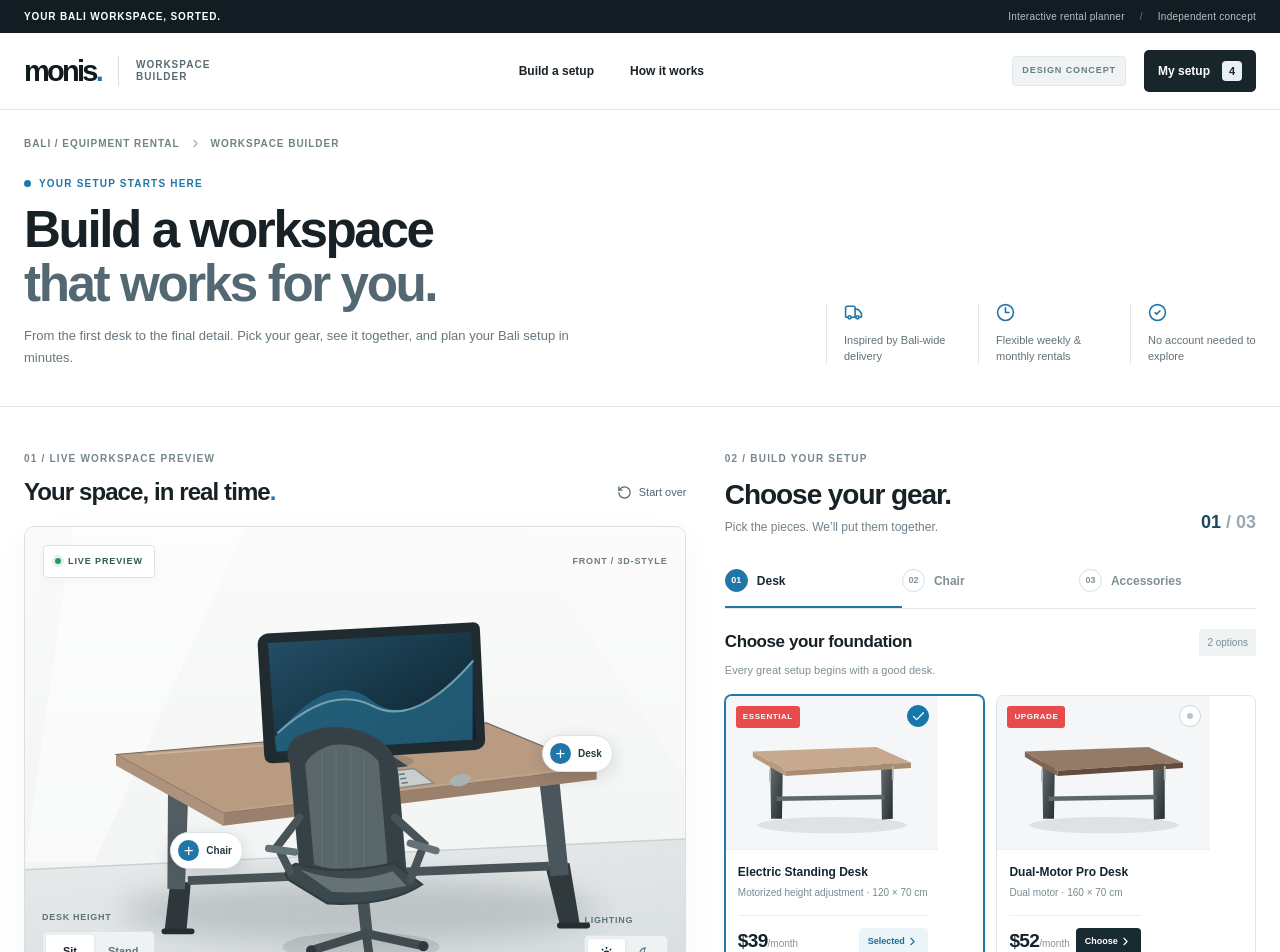
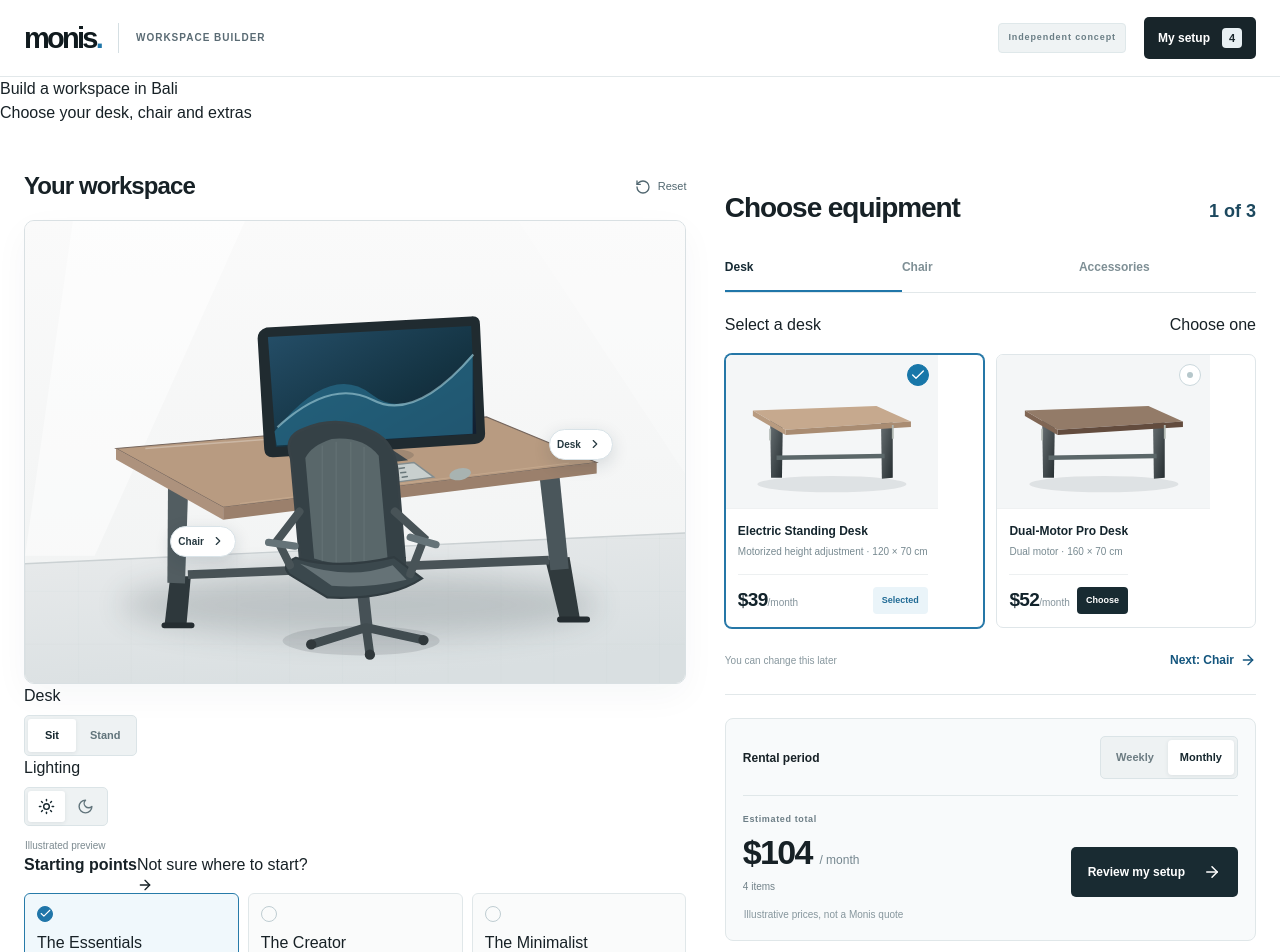
Before and after one commit to halil-yesilyurt/workspace-studio, a Next.js app: page / in a window 1280 px wide. Shown: the top 952 px of the page. Built offline with nearby package versions, Linux system fonts and the light colour scheme.

Commit message:
refactor: remove decorative marketing sections and establish a focused builder layout

```diff
--- a/src/components/workspace-builder.tsx
+++ b/src/components/workspace-builder.tsx
@@ -3,14 +3,14 @@
 import { useEffect, useRef, useState } from 'react';
 import { AnimatePresence, motion, useReducedMotion } from 'motion/react';
 import {
-  ArrowLeft, ArrowRight, Check, CheckCircle2, ChevronRight, Clock3, Copy, Download,
-  ExternalLink, Info, Lightbulb, Link2, Moon, PackageCheck, RotateCcw,
-  Sun, Truck, X, SlidersHorizontal,
+  ArrowLeft, ArrowRight, Check, ChevronRight, Copy, Download,
+  ExternalLink, Info, Link2, Moon, RotateCcw,
+  Sun, X,
 } from 'lucide-react';
 import {
   accessories, accessoryIds, applyPreset, chairIds, chairs, deskIds, desks,
   formatPrice, initialSetup, isSetup, parseSetupParams, presets, selectedProducts,
-  serializeSetup, setupInsight, totalFor, withAccessory,
+  serializeSetup, totalFor, withAccessory,
   type AccessoryId, type CategoryId, type ChairId, type DeskId, type PresetId,
   type Setup,
 } from '@/lib/catalog';
@@ -86,7 +86,6 @@ export function WorkspaceBuilder() {
   const products = selectedProducts(setup);
   const total = totalFor(setup);
   const activeIndex = steps.findIndex((item) => item.id === step);
-  const insight = setupInsight(setup);
 
   async function copyText(text: string, success: string) {
     try { await navigator.clipboard.writeText(text); setMessage(success); }
@@ -119,67 +118,56 @@ export function WorkspaceBuilder() {
 
   return (
     <div className="site-shell">
-      <div className="announcement"><span>YOUR BALI WORKSPACE, SORTED.</span><span className="announcement-right">Interactive rental planner <span className="announcement-divider">/</span> Independent concept</span></div>
-      <header className="site-header">
-        <a className="brand" href="#top" aria-label="Workspace Builder home"><strong>monis<span>.</span></strong><span className="brand-separator"/><span className="brand-product">workspace<br/>builder</span></a>
-        <nav className="header-links" aria-label="Primary navigation">
-          <a href="#builder">Build a setup</a>
-          <a href="#how-it-works">How it works</a>
-        </nav>
-        <div className="header-actions"><span className="demo-flag">DESIGN CONCEPT</span><button className="header-review" onClick={() => setDialog('review')}>My setup <span className="header-count">{products.length}</span></button></div>
+
+      <header className="site-header" id="top">
+        <a className="brand" href="#top" aria-label="Workspace Builder home"><strong>monis<span>.</span></strong><span className="brand-separator"/><span className="brand-product">Workspace builder</span></a>
+        <div className="header-actions"><span className="demo-flag">Independent concept</span><button className="header-review" onClick={() => setDialog('review')}>My setup <span className="header-count">{products.length}</span></button></div>
       </header>
-
-      <main id="top">
-        <section className="intro-band" aria-labelledby="page-title">
-          <div className="breadcrumb">BALI / EQUIPMENT RENTAL <ChevronRight size={13}/> WORKSPACE BUILDER</div>
-          <div className="intro-row"><div><div className="intro-kicker"><span className="kicker-dot"/> YOUR SETUP STARTS HERE</div><h1 id="page-title">Build a workspace<br/><span>that works for you.</span></h1><p>From the first desk to the final detail. Pick your gear, see it together, and plan your Bali setup in minutes.</p></div><div className="intro-stats"><div><Truck size={19}/><span>Inspired by Bali-wide delivery</span></div><div><Clock3 size={19}/><span>Flexible weekly & monthly rentals</span></div><div><CheckCircle2 size={19}/><span>No account needed to explore</span></div></div></div>
-        </section>
-
+      <main>
+        <div className="page-intro"><h1 id="page-title">Build a workspace in Bali</h1><span>Choose your desk, chair and extras</span></div>
         <section id="builder" className="builder-layout" aria-label="Interactive workspace builder">
           <div className="preview-column">
-            <div className="preview-heading"><div><span className="section-label">01 / LIVE WORKSPACE PREVIEW</span><h2>Your space, in real time<span className="blue-dot">.</span></h2></div><button className="reset-link" onClick={reset}><RotateCcw size={15}/> Start over</button></div>
+            <div className="preview-heading"><h2>Your workspace</h2><button className="reset-link" onClick={reset}><RotateCcw size={16}/> Reset</button></div>
             <div className={`workspace-stage ${lighting === 'evening' ? 'is-evening' : ''}`}>
-              <div className="stage-top"><span className="live-pill"><span/> LIVE PREVIEW</span><span className="stage-view">FRONT / 3D-STYLE</span></div>
               <WorkspaceScene setup={setup} height={height} lighting={lighting}/>
-              <button className="hotspot hotspot-desk" onClick={() => setStep('desk')} aria-label="Choose a desk"><span>+</span> Desk</button>
-              <button className="hotspot hotspot-chair" onClick={() => setStep('chair')} aria-label="Choose a chair"><span>+</span> Chair</button>
-              <div className="scene-controls"><div className="control-group"><span className="control-caption">DESK HEIGHT</span><div className="mini-toggle" role="group" aria-label="Preview desk height"><button className={height === 'sit' ? 'active' : ''} aria-pressed={height === 'sit'} onClick={() => setHeight('sit')}>Sit</button><button className={height === 'stand' ? 'active' : ''} aria-pressed={height === 'stand'} onClick={() => setHeight('stand')}>Stand</button></div></div><div className="control-group"><span className="control-caption">LIGHTING</span><div className="mini-toggle icon-toggle" role="group" aria-label="Preview lighting"><button className={lighting === 'day' ? 'active' : ''} aria-label="Daylight" title="Daylight" aria-pressed={lighting === 'day'} onClick={() => setLighting('day')}><Sun size={15}/></button><button className={lighting === 'evening' ? 'active' : ''} aria-label="Evening" title="Evening" aria-pressed={lighting === 'evening'} onClick={() => setLighting('evening')}><Moon size={15}/></button></div></div></div>
+              <button className="hotspot hotspot-desk" onClick={() => setStep('desk')} aria-label="Choose a desk">Desk <ChevronRight size={14}/></button>
+              <button className="hotspot hotspot-chair" onClick={() => setStep('chair')} aria-label="Choose a chair">Chair <ChevronRight size={14}/></button>
             </div>
-            <div className="preview-caption"><span><span className="caption-check">✓</span> Visual changes appear instantly</span><span>Illustrated preview · Not to scale</span></div>
-            <button className="finder-callout" onClick={() => setDialog('finder')}>
-              <span className="finder-callout-icon"><SlidersHorizontal size={20}/></span>
-              <span className="finder-callout-copy"><strong>Not sure where to start?</strong><small>Find your perfect setup in 3 quick questions.</small></span>
-              <span className="finder-callout-action">Find my fit <ArrowRight size={17}/></span>
-            </button>
-            <div className="preset-box"><div className="preset-header"><span className="section-label">QUICK START</span><strong>Or start with a curated setup</strong></div><div className="preset-list">{(Object.keys(presets) as PresetId[]).map((id) => <button key={id} className={`preset-card ${preset === id ? 'active' : ''}`} onClick={() => pickPreset(id)} aria-pressed={preset === id}><span className="preset-radio">{preset === id && <Check size={12}/>}</span><strong>{presets[id].label}</strong><small>{presets[id].subtitle}</small></button>)}</div></div>
+            <div className="scene-toolbar">
+              <div className="control-group"><span>Desk</span><div className="mini-toggle" role="group" aria-label="Preview desk height"><button className={height === 'sit' ? 'active' : ''} aria-pressed={height === 'sit'} onClick={() => setHeight('sit')}>Sit</button><button className={height === 'stand' ? 'active' : ''} aria-pressed={height === 'stand'} onClick={() => setHeight('stand')}>Stand</button></div></div>
+              <div className="control-group"><span>Lighting</span><div className="mini-toggle icon-toggle" role="group" aria-label="Preview lighting"><button className={lighting === 'day' ? 'active' : ''} aria-label="Daylight" aria-pressed={lighting === 'day'} onClick={() => setLighting('day')}><Sun size={17}/></button><button className={lighting === 'evening' ? 'active' : ''} aria-label="Evening" aria-pressed={lighting === 'evening'} onClick={() => setLighting('evening')}><Moon size={17}/></button></div></div>
+              <span className="preview-caption">Illustrated preview</span>
+            </div>
+            <div className="quick-start">
+              <div className="quick-start-title"><strong>Starting points</strong><button className="finder-link" onClick={() => setDialog('finder')}>Not sure where to start? <ArrowRight size={16}/></button></div>
+              <div className="preset-list">{(Object.keys(presets) as PresetId[]).map((id) => <button key={id} className={`preset-card ${preset === id ? 'active' : ''}`} onClick={() => pickPreset(id)} aria-pressed={preset === id}><span className="preset-radio">{preset === id && <Check size={13}/>}</span><span>{presets[id].label}</span></button>)}</div>
+            </div>
           </div>
-
           <div className="config-column">
-            <div className="config-heading"><div><span className="section-label">02 / BUILD YOUR SETUP</span><h2>Choose your gear.</h2><p>Pick the pieces. We’ll put them together.</p></div><span className="step-count">{String(activeIndex + 1).padStart(2, '0')} <span>/ 03</span></span></div>
-            <div className="step-nav" role="tablist" aria-label="Configure your workspace">
-              {steps.map((item, index) => <button key={item.id} role="tab" id={`tab-${item.id}`} aria-selected={step === item.id} aria-controls="selection-panel" className={`step-tab ${step === item.id ? 'active' : ''}`} onClick={() => setStep(item.id)}><span>{String(index + 1).padStart(2, '0')}</span>{item.label}</button>)}
-            </div>
+            <div className="config-heading"><h2>Choose equipment</h2><span className="step-count">{activeIndex + 1} of 3</span></div>
+            <div className="step-nav" role="tablist" aria-label="Configure your workspace">{steps.map((item) => <button key={item.id} role="tab" id={`tab-${item.id}`} aria-selected={step === item.id} aria-controls="selection-panel" className={`step-tab ${step === item.id ? 'active' : ''}`} onClick={() => setStep(item.id)}>{item.label}</button>)}</div>
             <div id="selection-panel" role="tabpanel" aria-labelledby={`tab-${step}`} className="selection-area">
               <AnimatePresence mode="wait" initial={false}>
-                <motion.div key={step} initial={{ opacity: 0, y: reduced ? 0 : 8 }} animate={{ opacity: 1, y: 0 }} exit={{ opacity: 0, y: reduced ? 0 : -8 }} transition={{ duration: reduced ? 0 : .18 }}>
-                  <div className="selection-heading"><div><h3>{steps[activeIndex].detail}</h3><p>{step === 'desk' ? 'Every great setup begins with a good desk.' : step === 'chair' ? 'Stay comfortable from first call to last.' : 'Choose as many extras as you like.'}</p></div><span className="selection-counter">{step === 'desk' ? '2 options' : step === 'chair' ? '2 options' : '5 options'}</span></div>
+                <motion.div key={step} initial={{opacity:0,y:reduced?0:6}} animate={{opacity:1,y:0}} exit={{opacity:0,y:reduced?0:-6}} transition={{duration:reduced?0:.16}}>
+                  <div className="selection-heading"><span>{step === 'desk' ? 'Select a desk' : step === 'chair' ? 'Select a chair' : 'Add accessories'}</span><span>{step === 'extras' ? `${setup.accessories.length} selected` : 'Choose one'}</span></div>
                   <div className="product-grid">
-                    {step === 'desk' && deskIds.map((id) => <ProductCard key={id} id={id} selected={setup.desk === id} period={period} onClick={() => update({ ...setup, desk: id as DeskId })}/>)}
-                    {step === 'chair' && chairIds.map((id) => <ProductCard key={id} id={id} selected={setup.chair === id} period={period} onClick={() => update({ ...setup, chair: id as ChairId })}/>)}
-                    {step === 'extras' && accessoryIds.map((id) => <ProductCard key={id} id={id} selected={setup.accessories.includes(id)} period={period} onClick={() => update(withAccessory(setup, id as AccessoryId))} multiple/>)}
+                    {step === 'desk' && deskIds.map((id) => <ProductCard key={id} id={id} selected={setup.desk === id} period={period} onClick={() => update({...setup,desk:id as DeskId})}/>)}
+                    {step === 'chair' && chairIds.map((id) => <ProductCard key={id} id={id} selected={setup.chair === id} period={period} onClick={() => update({...setup,chair:id as ChairId})}/>)}
+                    {step === 'extras' && accessoryIds.map((id) => <ProductCard key={id} id={id} selected={setup.accessories.includes(id)} period={period} onClick={() => update(withAccessory(setup,id as AccessoryId))} multiple/>)}
                   </div>
                 </motion.div>
               </AnimatePresence>
             </div>
-            <div className="next-step-row"><span>{step === 'extras' ? `${setup.accessories.length} accessories selected` : 'You can change this anytime'}</span>{activeIndex < 2 ? <button onClick={() => setStep(steps[activeIndex + 1].id)}>Next: {steps[activeIndex + 1].label} <ArrowRight size={16}/></button> : <button onClick={() => setDialog('review')}>Review setup <ArrowRight size={16}/></button>}</div>
-            <div className="insight-panel"><Lightbulb size={18}/><div><strong>{insight.title}</strong><p>{insight.detail}</p></div>{insight.add && <button onClick={() => { update(withAccessory(setup, insight.add!)); setStep('extras'); }}>Add <ChevronRight size={14}/></button>}</div>
-            <div className="config-total"><div className="rental-row"><div><strong>Rental period</strong><span>Switch any time while building</span></div><div className="billing-switch" role="group" aria-label="Rental period"><button aria-pressed={setup.plan === 'week'} className={setup.plan === 'week' ? 'active' : ''} onClick={() => update({ ...setup, plan: 'week' })}>Weekly</button><button aria-pressed={setup.plan === 'month'} className={setup.plan === 'month' ? 'active' : ''} onClick={() => update({ ...setup, plan: 'month' })}>Monthly</button></div></div><div className="total-row"><div><span className="total-caption">ESTIMATED RENTAL TOTAL <Info size={13}/></span><div className="total-amount">{formatPrice(total)}<small> / {period}</small></div><span className="total-pieces">{products.length} items in your workspace</span></div><button className="review-cta" onClick={() => setDialog('review')}>Review my setup <ArrowRight size={18}/></button></div><p className="quote-note">Sample USD pricing for this demo. Final prices and availability are confirmed at monis.rent.</p></div>
+            <div className="next-step-row"><span>{step === 'extras' ? 'Add or remove any item' : 'You can change this later'}</span>{activeIndex < 2 ? <button onClick={() => setStep(steps[activeIndex + 1].id)}>Next: {steps[activeIndex + 1].label} <ArrowRight size={16}/></button> : <button onClick={() => setDialog('review')}>Review selection <ArrowRight size={16}/></button>}</div>
+            <div className="config-total">
+              <div className="rental-row"><strong>Rental period</strong><div className="billing-switch" role="group" aria-label="Rental period"><button aria-pressed={setup.plan === 'week'} className={setup.plan === 'week' ? 'active' : ''} onClick={() => update({...setup,plan:'week'})}>Weekly</button><button aria-pressed={setup.plan === 'month'} className={setup.plan === 'month' ? 'active' : ''} onClick={() => update({...setup,plan:'month'})}>Monthly</button></div></div>
+              <div className="total-row"><div><span className="total-caption">Estimated total</span><div className="total-amount">{formatPrice(total)} <small>/ {period}</small></div><span className="total-pieces">{products.length} items</span></div><button className="review-cta" onClick={() => setDialog('review')}>Review my setup <ArrowRight size={18}/></button></div>
+              <p className="quote-note">Illustrative prices, not a Monis quote</p>
+            </div>
           </div>
         </section>
-
-        <section className="how-strip" id="how-it-works"><div className="how-intro"><span className="section-label">GOOD TO KNOW</span><h2>A workspace without the commitment.</h2></div><div className="how-item"><span><PackageCheck size={20}/></span><strong>Pick your setup</strong><p>Mix and match gear that fits your work.</p></div><div className="how-item"><span><Truck size={20}/></span><strong>Explore local rental</strong><p>Check real availability on the official Monis site.</p></div><div className="how-item"><span><Clock3 size={20}/></span><strong>Stay flexible</strong><p>Weekly or monthly. Your stay, your pace.</p></div></section>
       </main>
-      <footer className="footer"><span><strong>workspace builder</strong> / independent design exercise for Desent Solutions</span><span>Not an official Monis store or checkout. <a href="https://www.monis.rent" target="_blank" rel="noopener noreferrer">Visit monis.rent <ExternalLink size={12}/></a></span><button onClick={() => setDialog('about')}>About this project <Info size={14}/></button></footer>
+      <footer className="footer"><span>Independent design concept for Desent Solutions · Not an official Monis checkout</span><div><a href="https://www.monis.rent" target="_blank" rel="noopener noreferrer">monis.rent <ExternalLink size={14}/></a><button onClick={() => setDialog('about')}>About this project</button></div></footer>
 
       <AnimatePresence>
         {dialog && <motion.div className="modal-scrim" initial={{ opacity: 0 }} animate={{ opacity: 1 }} exit={{ opacity: 0 }} transition={{ duration: reduced ? 0 : .18 }} onMouseDown={(event) => { if (event.target === event.currentTarget) setDialog(null); }}>
@@ -214,7 +202,7 @@ function ProductCard({ id, selected, period, onClick, multiple = false }: {
 }) {
   const item = (id in desks ? desks[id as DeskId] : id in chairs ? chairs[id as ChairId] : accessories[id as AccessoryId]);
   return <button type="button" className={`product-card ${selected ? 'is-selected' : ''}`} onClick={onClick} aria-pressed={selected} aria-label={`${item.name}, ${formatPrice(period === 'week' ? item.weekly : item.monthly)} per ${period}, ${selected ? 'selected' : multiple ? 'add to setup' : 'select'}`}>
-    <span className="product-image"><ProductArt id={id}/>{item.badge && <span className={`badge ${item.badge === '4K' ? 'badge-green' : ''}`}>{item.badge}</span>}<span className={`card-select ${selected ? 'chosen' : ''}`}>{selected ? <Check size={15}/> : multiple ? '+' : <span className="radio-center"/>}</span></span>
-    <span className="card-details"><strong>{item.name}</strong><small>{item.detail}</small><span className="card-bottom"><span><b>{formatPrice(period === 'week' ? item.weekly : item.monthly)}</b><em>/{period}</em></span><span className={`card-action ${selected ? 'selected' : ''}`}>{selected ? 'Selected' : multiple ? 'Add item' : 'Choose'} <ChevronRight size={13}/></span></span></span>
+    <span className="product-image"><ProductArt id={id}/><span className={`card-select ${selected ? 'chosen' : ''}`}>{selected ? <Check size={16}/> : multiple ? '+' : <span className="radio-center"/>}</span></span>
+    <span className="card-details"><strong>{item.name}</strong><small>{item.detail}</small><span className="card-bottom"><span><b>{formatPrice(period === 'week' ? item.weekly : item.monthly)}</b><em>/{period}</em></span><span className={`card-action ${selected ? 'selected' : ''}`}>{selected ? 'Selected' : multiple ? 'Add' : 'Choose'}</span></span></span>
   </button>;
 }
```
